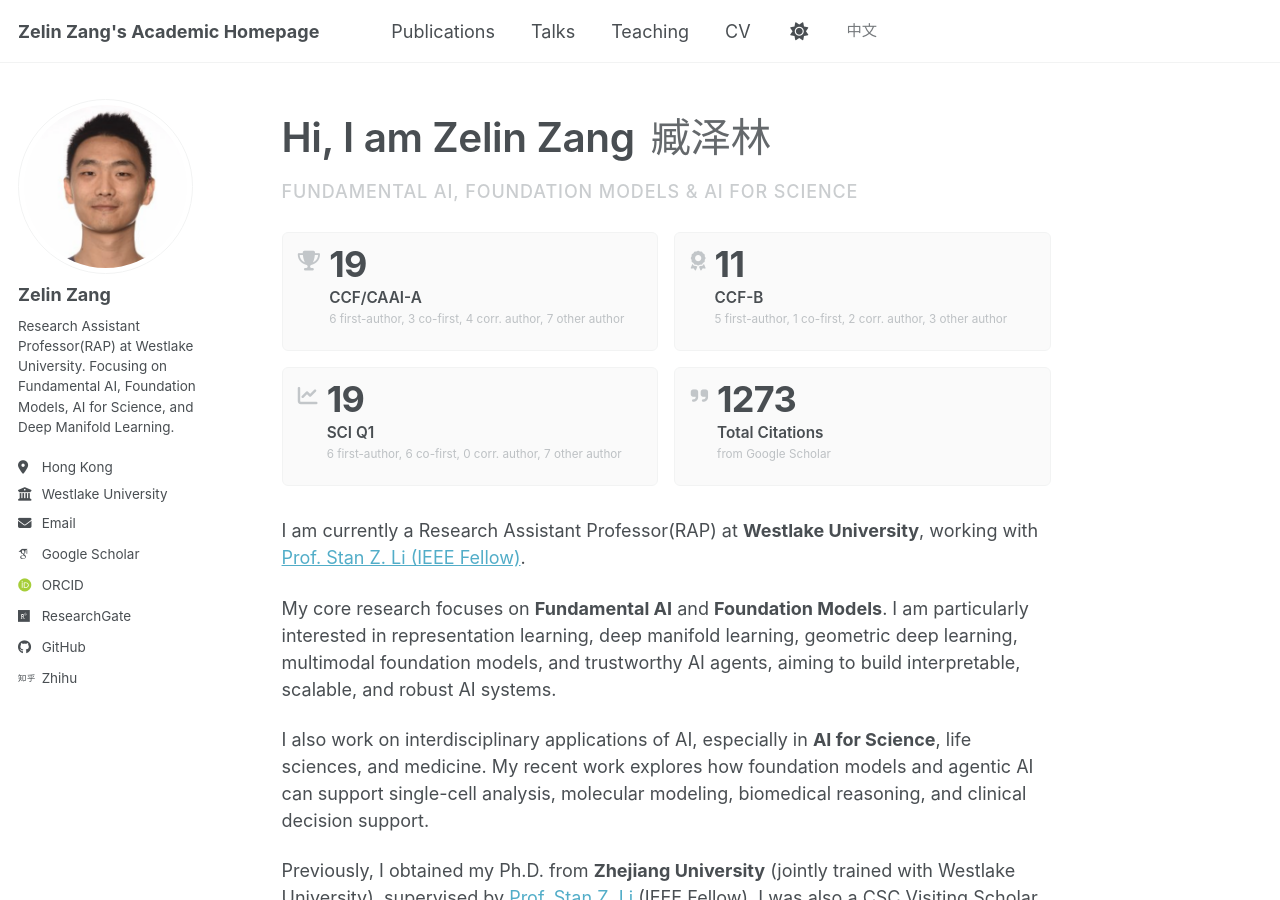
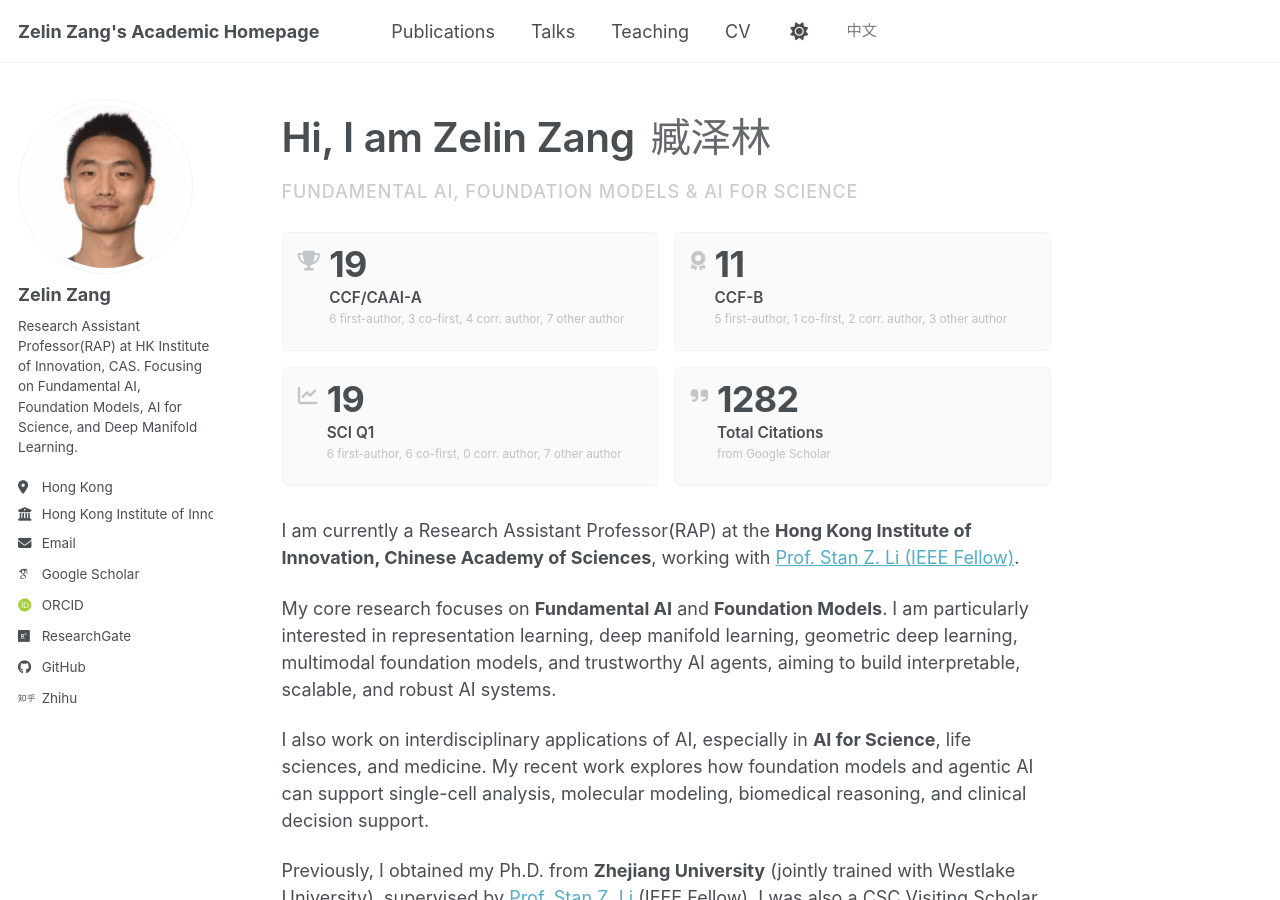
Before and after one commit to zangzelin/zangzelin.github.io, a Jekyll site: the page built from _pages/about.md, in a window 1280 px wide and 900 px high. Built offline with Jekyll 4.4.1, drawn with Linux system fonts in a browser that asks for light colours; some web fonts are replaced; a script bundle is joined from its source files by our own code; library files that are not in the unit come from our copies.

```diff
--- a/_config.yml
+++ b/_config.yml
@@ -26,9 +26,9 @@ author:
   avatar           : "zzl720.png"
   name             : "Zelin Zang"
   pronouns         : # example: "she/her"
-  bio              : "Research Assistant Professor(RAP) at Westlake University. Focusing on Fundamental AI, Foundation Models, AI for Science, and Deep Manifold Learning."
+  bio              : "Research Assistant Professor(RAP) at HK Institute of Innovation, CAS. Focusing on Fundamental AI, Foundation Models, AI for Science, and Deep Manifold Learning."
   location         : "Hong Kong"
-  employer         : "Westlake University"
+  employer         : "Hong Kong Institute of Innovation, CAS"
   uri              : # URL
   email            : "zangzelin@gmail.com"
 
--- a/_data/scholar.yml
+++ b/_data/scholar.yml
@@ -1,2 +1,2 @@
-citation_count: 1273
-citations: '1273'
+citation_count: 1282
+citations: '1282'
--- a/_pages/about.md
+++ b/_pages/about.md
@@ -14,7 +14,7 @@ redirect_from:
 
 {% include publication-stats.html %}
 
-I am currently a Research Assistant Professor(RAP) at **Westlake University**, working with [Prof. Stan Z. Li (IEEE Fellow)](https://scholar.google.com/citations?user=Y-nyLGIAAAAJ).
+I am currently a Research Assistant Professor(RAP) at the **Hong Kong Institute of Innovation, Chinese Academy of Sciences**, working with [Prof. Stan Z. Li (IEEE Fellow)](https://scholar.google.com/citations?user=Y-nyLGIAAAAJ).
 
 My core research focuses on **Fundamental AI** and **Foundation Models**. I am particularly interested in representation learning, deep manifold learning, geometric deep learning, multimodal foundation models, and trustworthy AI agents, aiming to build interpretable, scalable, and robust AI systems.
 
```
Also changed, not shown: _pages/cv.md (+1 -1 lines), _pages/zh-about.md (+1 -1 lines), _pages/zh-cv.md (+1 -1 lines).
